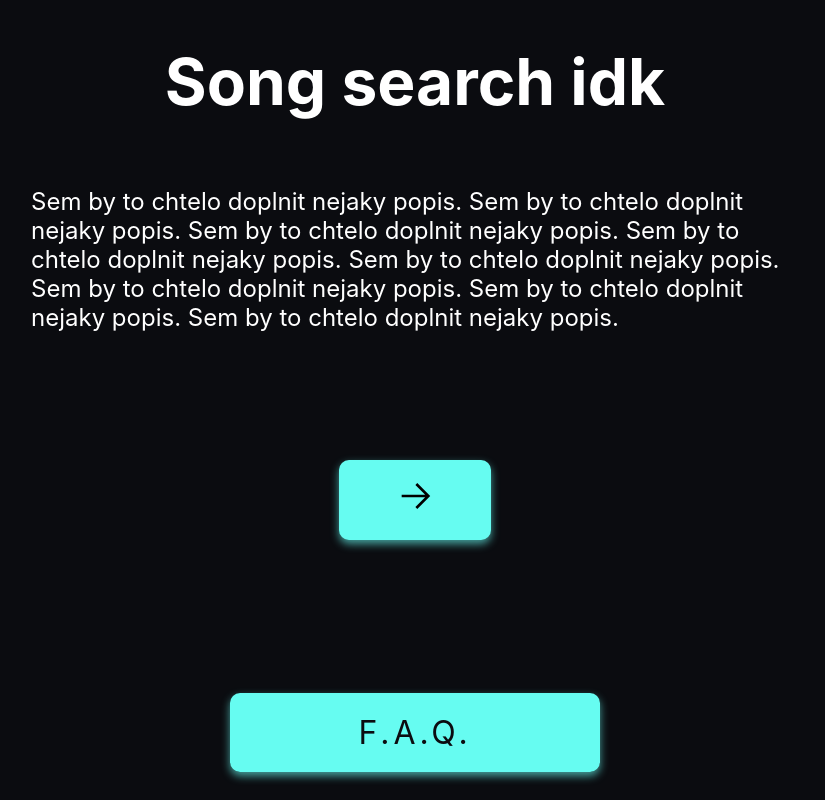
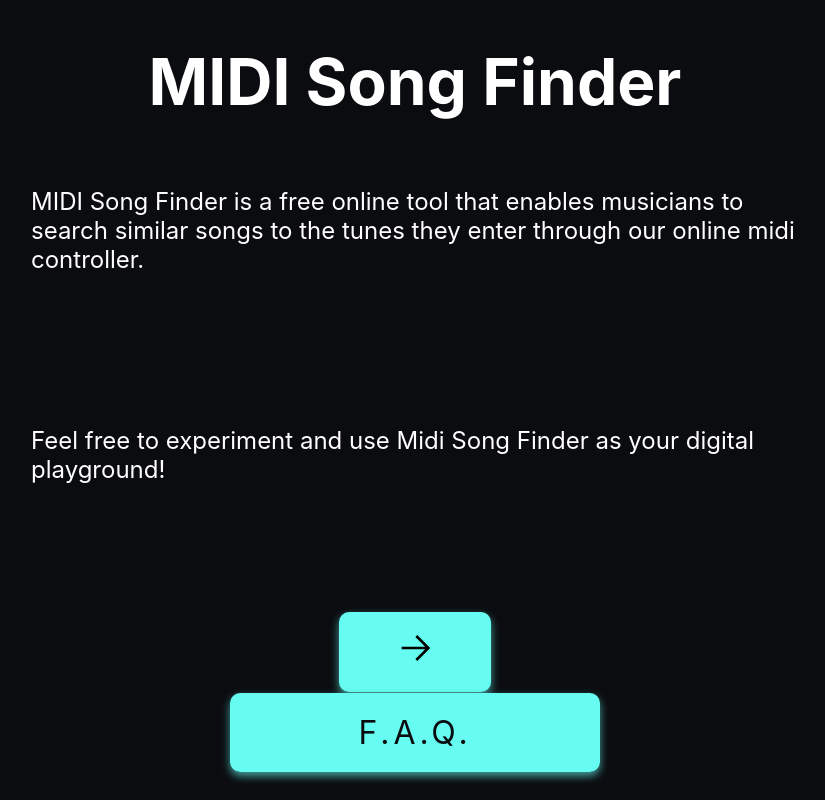
Before and after one commit to tadeas0/soarch, a React (Create React App) app in the folder frontend/: page / in a window 1280 px wide. Shown: the whole page, without its empty margins (225-1050 px from the left). Built offline with nearby package versions, Linux system fonts and the light colour scheme; no server answers.

Commit message:
added texts for the landing page and faq

```diff
--- a/frontend/src/routes/faqPage.tsx
+++ b/frontend/src/routes/faqPage.tsx
@@ -19,75 +19,60 @@ const FaqPage: FunctionComponent = () => {
                     <AccordionItem>
                         <AccordionItemHeading>
                             <AccordionItemButton>
-                                Nemeli bychom sem doplnit nejake otazky?
+                                How Can I Delete A Note?
                             </AccordionItemButton>
                         </AccordionItemHeading>
                         <AccordionItemPanel>
                             <p>
-                                Pravdepodobne ano. Pravdepodobne ano.
-                                Pravdepodobne ano. Pravdepodobne ano.
-                                Pravdepodobne ano. Pravdepodobne ano.
-                                Pravdepodobne ano.
+                               A simple right click on the note will do the trick!
                             </p>
                         </AccordionItemPanel>
                     </AccordionItem>
                     <AccordionItem>
                         <AccordionItemHeading>
                             <AccordionItemButton>
-                                Nemeli bychom sem doplnit nejake otazky?
+                                Can I Export A Tune I Created In MIDI Song Search?
                             </AccordionItemButton>
                         </AccordionItemHeading>
                         <AccordionItemPanel>
                             <p>
-                                Pravdepodobne ano. Pravdepodobne ano.
-                                Pravdepodobne ano. Pravdepodobne ano.
-                                Pravdepodobne ano. Pravdepodobne ano.
-                                Pravdepodobne ano.
+                                Yes! There are numerous formats in which you can export your tune. Simply hit the export button in top button section and choose by your liking!
                             </p>
                         </AccordionItemPanel>
                     </AccordionItem>
                     <AccordionItem>
                         <AccordionItemHeading>
                             <AccordionItemButton>
-                                Nemeli bychom sem doplnit nejake otazky?
+                                How Can I Use The Piano?
                             </AccordionItemButton>
                         </AccordionItemHeading>
                         <AccordionItemPanel>
                             <p>
-                                Pravdepodobne ano. Pravdepodobne ano.
-                                Pravdepodobne ano. Pravdepodobne ano.
-                                Pravdepodobne ano. Pravdepodobne ano.
-                                Pravdepodobne ano.
+                                To toggle a piano, simply press a piano button in the top button section. Once you are ready, press start button to record your piano play!
                             </p>
                         </AccordionItemPanel>
                     </AccordionItem>
                     <AccordionItem>
                         <AccordionItemHeading>
                             <AccordionItemButton>
-                                Nemeli bychom sem doplnit nejake otazky?
+                                How MIDI Song Search finds best matching songs?
                             </AccordionItemButton>
                         </AccordionItemHeading>
                         <AccordionItemPanel>
                             <p>
-                                Pravdepodobne ano. Pravdepodobne ano.
-                                Pravdepodobne ano. Pravdepodobne ano.
-                                Pravdepodobne ano. Pravdepodobne ano.
-                                Pravdepodobne ano.
+                                Our search uses an esemble of machine learning algorithms, to find the best matches for your tune!
                             </p>
                         </AccordionItemPanel>
                     </AccordionItem>
                     <AccordionItem>
                         <AccordionItemHeading>
                             <AccordionItemButton>
-                                Nemeli bychom sem doplnit nejake otazky?
+                                Can MIDI Song Search Find Any Song?
                             </AccordionItemButton>
                         </AccordionItemHeading>
                         <AccordionItemPanel>
                             <p>
-                                Pravdepodobne ano. Pravdepodobne ano.
-                                Pravdepodobne ano. Pravdepodobne ano.
-                                Pravdepodobne ano. Pravdepodobne ano.
-                                Pravdepodobne ano.
+                                Currently MIDI Song Finder searches in a database containing over 8 milion songs! So there are high chances it will find the song you are looking for!
                             </p>
                         </AccordionItemPanel>
                     </AccordionItem>
--- a/frontend/src/routes/landingPage.tsx
+++ b/frontend/src/routes/landingPage.tsx
@@ -7,16 +7,17 @@ const LandingPage: FunctionComponent = () => {
     return (
         <div className="landing-page">
             <header>
-                <h1>Song search idk</h1>
+                <h1>MIDI Song Finder</h1>
             </header>
             <main>
                 <p>
-                    Sem by to chtelo doplnit nejaky popis. Sem by to chtelo
-                    doplnit nejaky popis. Sem by to chtelo doplnit nejaky popis.
-                    Sem by to chtelo doplnit nejaky popis. Sem by to chtelo
-                    doplnit nejaky popis. Sem by to chtelo doplnit nejaky popis.
-                    Sem by to chtelo doplnit nejaky popis. Sem by to chtelo
-                    doplnit nejaky popis.
+                    MIDI Song Finder is a free online tool that enables musicians
+                    to search similar songs to the tunes they enter through our
+                    online midi controller.
+                </p>
+                <p>    Feel free to experiment and use Midi
+                    Song Finder as your digital playground!
+
                 </p>
                 <Link to="/pianoroll" className="roll-button">
                     <GrLinkNext />
```
